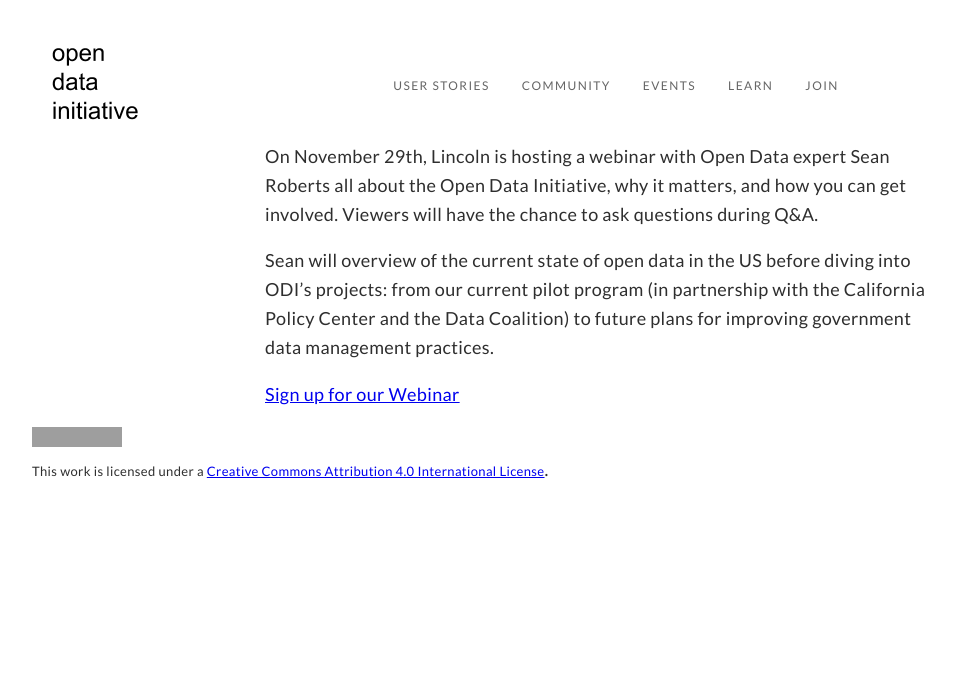
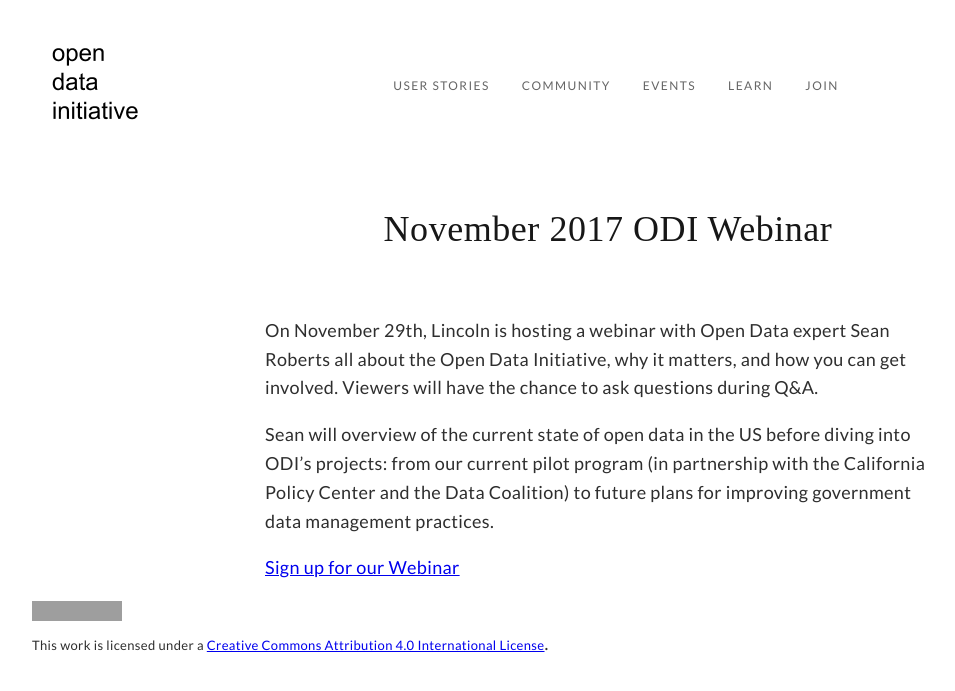
Before and after one commit to opendatainitiative/opendatainitiative.github.io, a Jekyll site: the page built from _posts/2017-11-19-odi-webinar.md, in a window 1280 px wide. Shown: the top 691 px of the page, without its empty margins (32-987 px from the left). Built offline with Jekyll 4.4.1, drawn with Linux system fonts in a browser that asks for light colours; grey boxes are pictures that could not be loaded.

Commit message:
Update 2017-11-19-odi-webinar.md

```diff
--- a/_posts/2017-11-19-odi-webinar.md
+++ b/_posts/2017-11-19-odi-webinar.md
@@ -4,6 +4,7 @@ title:  "November 2017 ODI Webinar"
 date:   2017-11-19 08:00 -0800
 categories: events
 ---
+## November 2017 ODI Webinar
 On November 29th, Lincoln is hosting a webinar with Open Data expert Sean Roberts all about the Open Data Initiative, why it matters, and how you can get involved. Viewers will have the chance to ask questions during Q&A.
 
 Sean will overview of the current state of open data in the US before diving into ODI’s projects: from our current pilot program (in partnership with the California Policy Center and the Data Coalition) to future plans for improving government data management practices.
```
